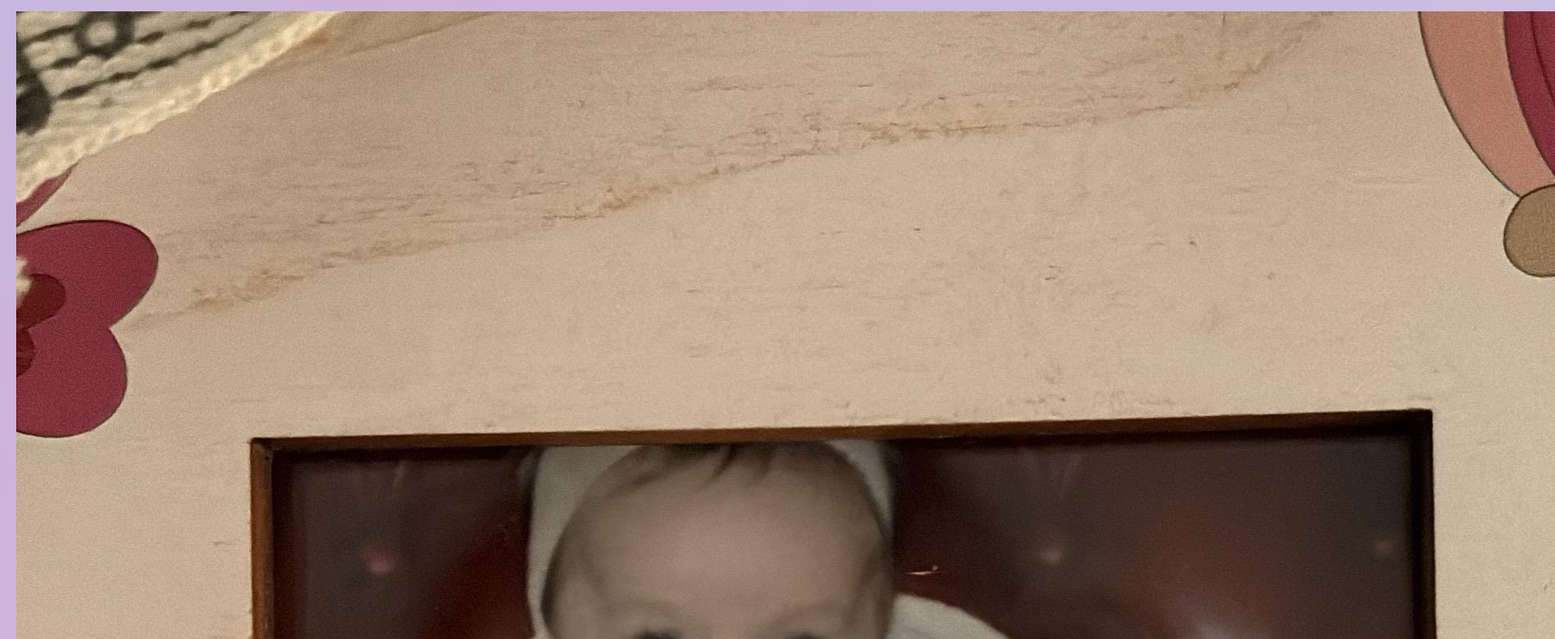
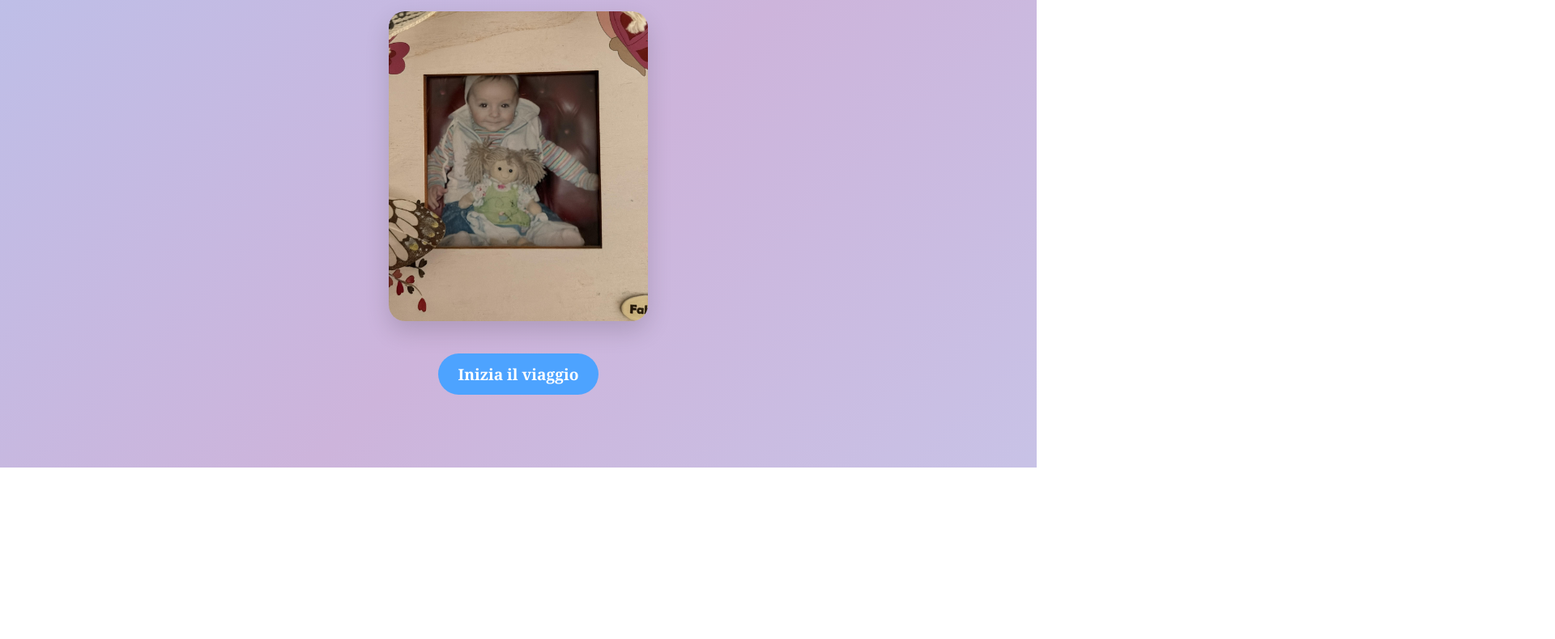
Before and after one commit to Marcoiurla/16_aprile_2026, a plain HTML site: page index.html in a window 1280 px wide. Shown: the part 246-1036 px from the top of the page at 81% size, 1920 px wide, since content can reach past the window. After the commit the page ends 824 px from the top, so only its background shows below. Drawn offline with Linux system fonts and the light colour scheme.

Commit message:
Update style.css

```diff
--- a/style.css
+++ b/style.css
@@ -412,3 +412,33 @@ img.show {
   opacity: 1;
   transform: translateY(0);
 }
+
+
+.hero-photo {
+  width: min(80%, 320px);
+  border-radius: 20px;
+  margin: 30px auto;
+  display: block;
+  box-shadow: 0 12px 30px rgba(0,0,0,0.15);
+  transition: transform 0.4s ease, box-shadow 0.4s ease;
+}
+
+.hero-photo:hover {
+  transform: scale(1.03);
+  box-shadow: 0 18px 40px rgba(0,0,0,0.2);
+}
+
+.hero-photo {
+  animation: fadeInPhoto 1.2s ease;
+}
+
+@keyframes fadeInPhoto {
+  from {
+    opacity: 0;
+    transform: translateY(10px) scale(0.97);
+  }
+  to {
+    opacity: 1;
+    transform: translateY(0) scale(1);
+  }
+}
```
